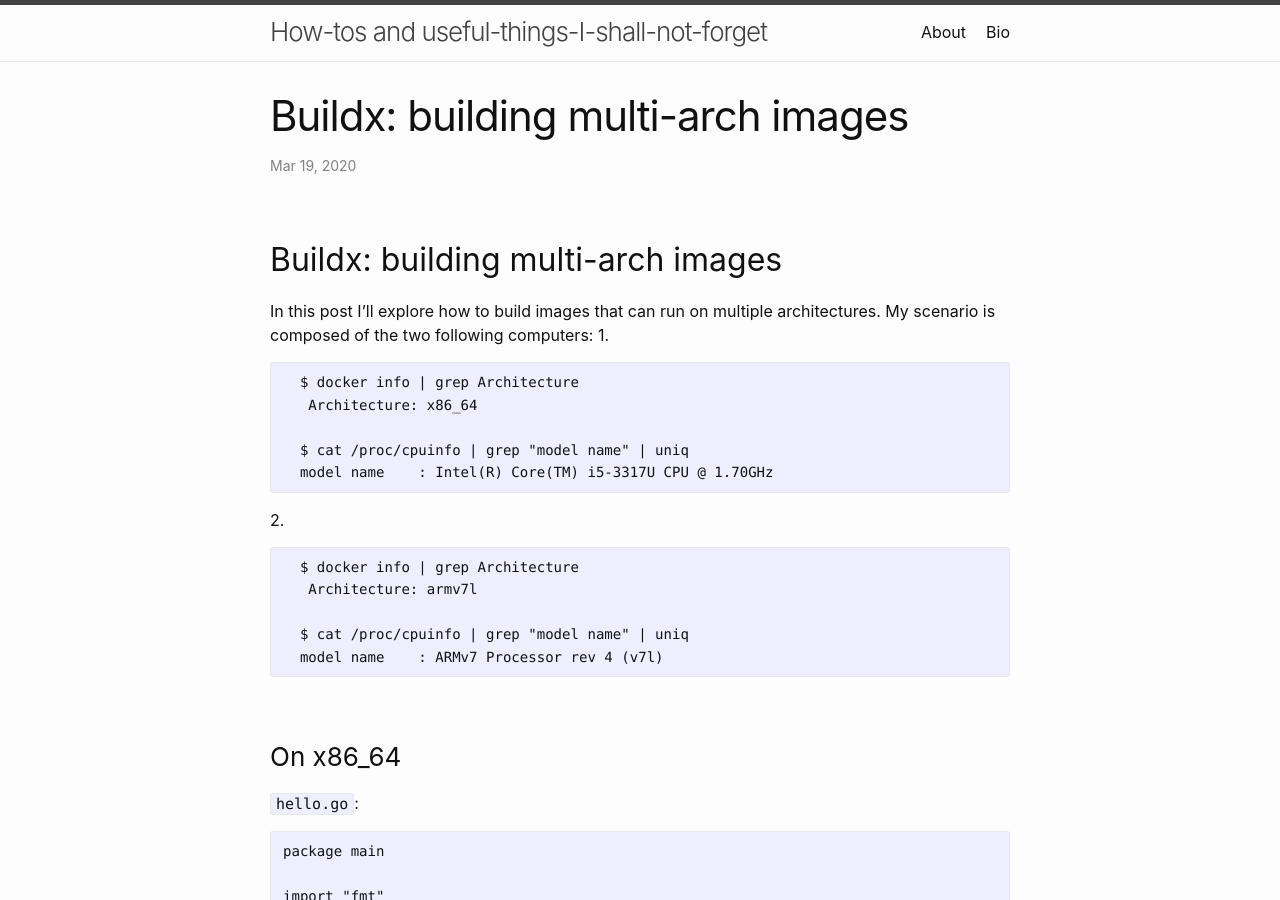
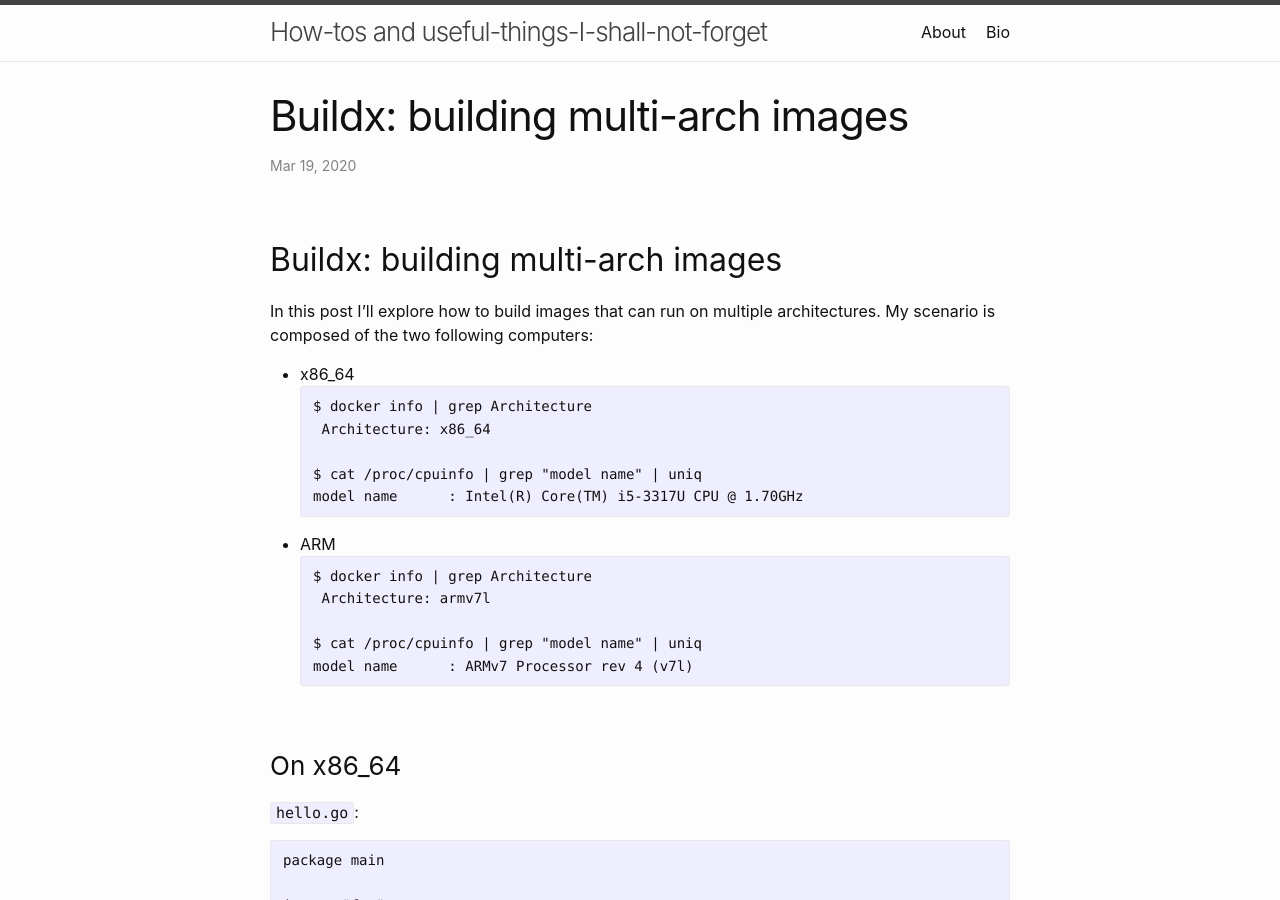
Before and after one commit to carmelo0x99/carmelo0x99.github.io, a Jekyll site: the page built from _posts/2020-03-19-docker_buildx.md, in a window 1280 px wide and 900 px high. Built offline with Jekyll 4.4.1, drawn with Linux system fonts in a browser that asks for light colours.

Commit message:
Edited 2020-03-19-docker_buildx

````diff
--- a/_posts/2020-03-19-docker_buildx.md
+++ b/_posts/2020-03-19-docker_buildx.md
@@ -6,7 +6,7 @@ categories: misc
 
 ## Buildx: building multi-arch images
 In this post I'll explore how to build images that can run on multiple architectures. My scenario is composed of the two following computers:
-1.
+- x86_64
   ```
   $ docker info | grep Architecture
    Architecture: x86_64
@@ -14,7 +14,7 @@ In this post I'll explore how to build images that can run on multiple architect
   $ cat /proc/cpuinfo | grep "model name" | uniq
   model name	: Intel(R) Core(TM) i5-3317U CPU @ 1.70GHz
   ```
-2.
+- ARM
   ```
   $ docker info | grep Architecture
    Architecture: armv7l
````
